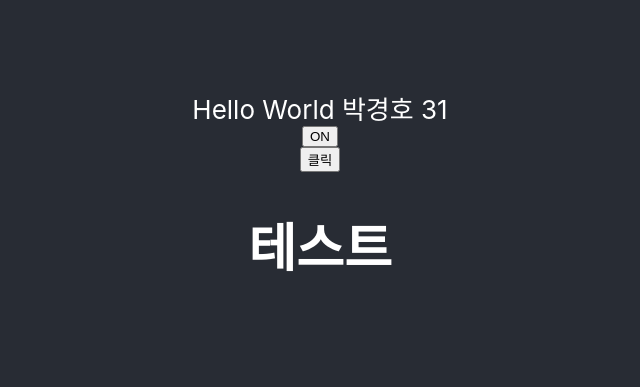
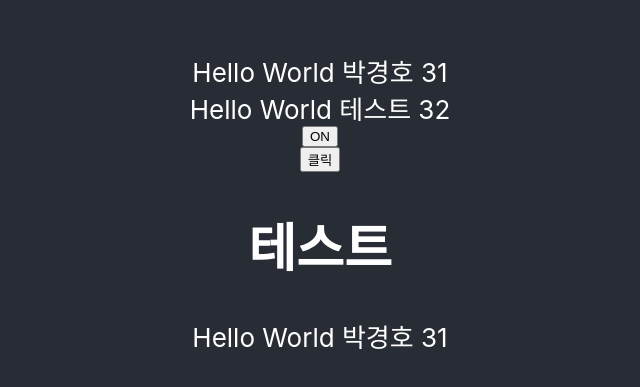
Before and after one commit to dggb/portfolio, a React (Create React App) app: page / in a window 1280 px wide. Shown: the part 197-584 px from the top of the page, without its empty margins (320-960 px from the left). Built offline with nearby package versions, Linux system fonts and the light colour scheme.

Commit message:
스터디

```diff
--- a/src/App.js
+++ b/src/App.js
@@ -18,13 +18,19 @@ const testUser = [
   },
 ];
 
+const type2 = testUser.map((item,index) =>
+  <div key={index}>{divTest(item,index,false)}</div>
+);
+
 function userName(user){
   return user.name + ' ' + user.old;
 }
 
-function divTest(item,index) {
-  if(item.name === '박경호'){
+function divTest(item,index,bool) {
+  if(bool){
     return <div key={index}>Hello World {userName(item)}</div>
+  }else{
+    return item.name === '박경호' && <div key={index}>Hello World {userName(item)}</div>
   }
 }
 
@@ -54,15 +60,15 @@ function App() {
   return <div className="App">
           <header className="App-header">
             {
-              testUser.map((el,index) => {
-                return (divTest(el,index))
-              })
+              testUser.map((el,index) =>
+                divTest(el,index,true)
+              )
             }
             <ButtonToggle />
             <button onClick={(e)=> eventTest(e)}>클릭</button>
             {element}
             <Test item={testUser} abc="abc" />
-
+            {type2}
           </header>
         </div>;
 }
```
